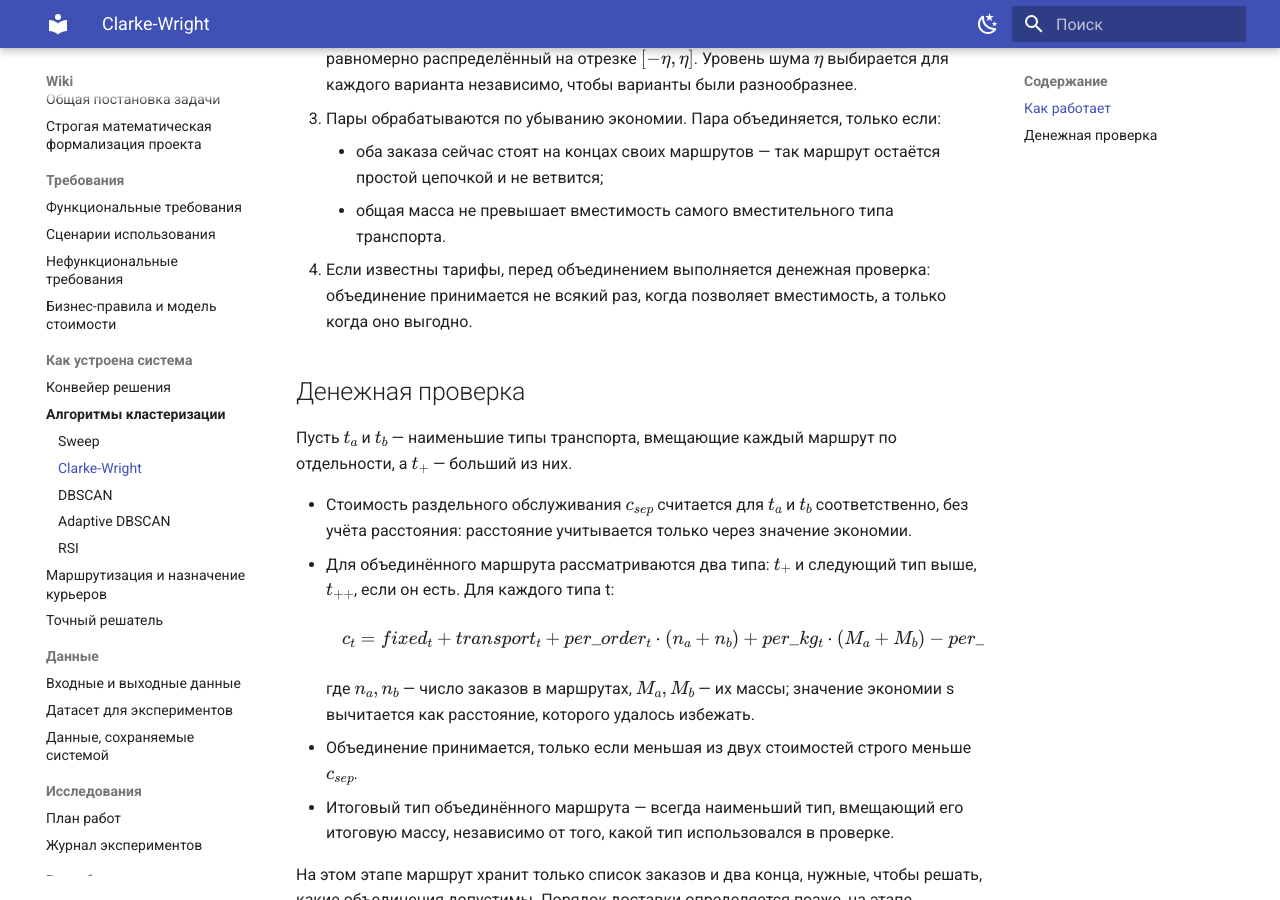
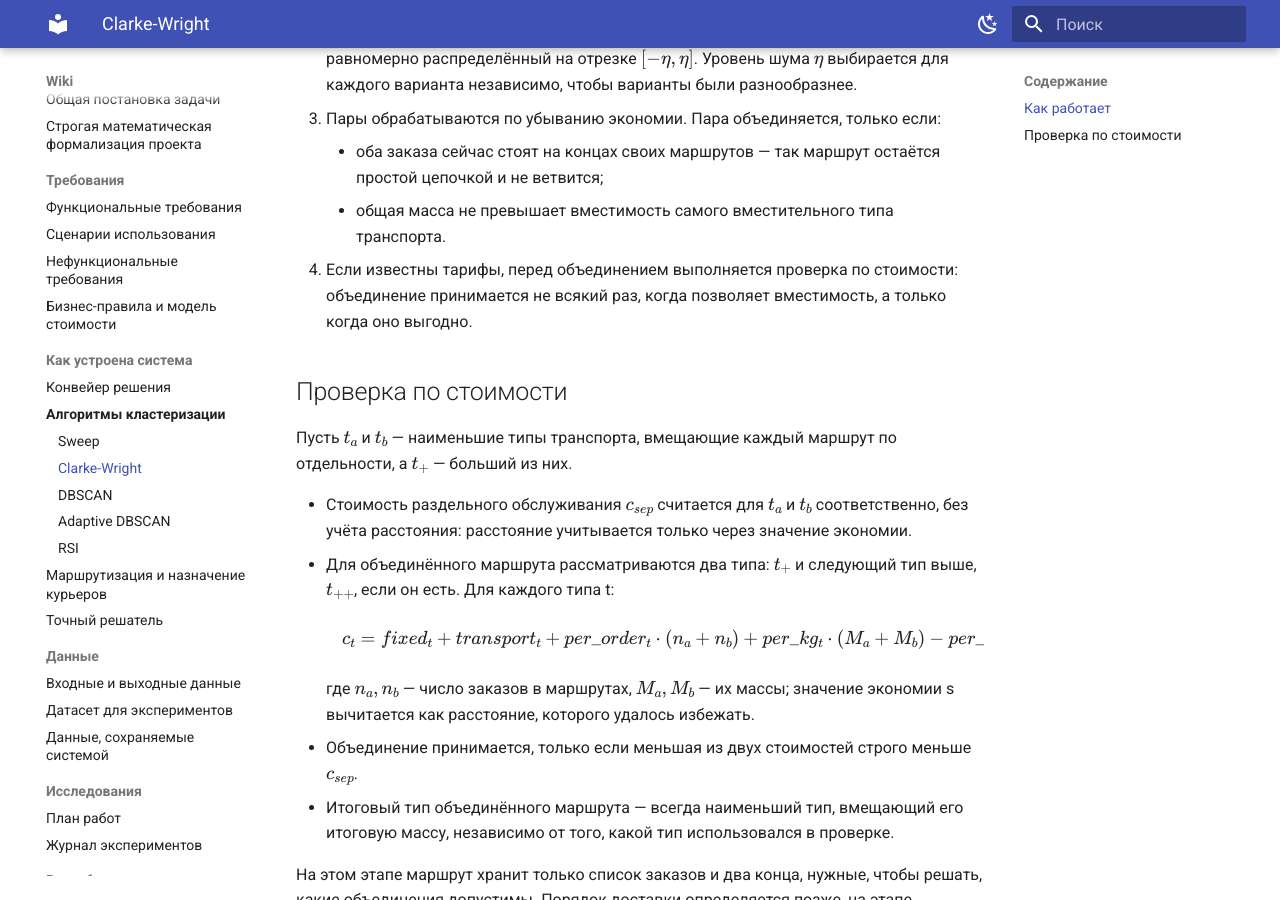
Before and after one commit to ivanovvaak/QDeepWiki, an MkDocs documentation site: the page built from docs/system/clustering/clarke-wright.md, in a window 1280 px wide and 900 px high, scrolled down 500 px. Built offline with MkDocs 1.6.1 and Material for MkDocs 9.7.7, drawn with Linux system fonts in a browser that asks for light colours.

Commit message:
Clarke-Wright: «Проверка по стоимости»

```diff
--- a/docs/system/clustering/clarke-wright.md
+++ b/docs/system/clustering/clarke-wright.md
@@ -16,9 +16,9 @@
 3. Пары обрабатываются по убыванию экономии. Пара объединяется, только если:
     - оба заказа сейчас стоят на концах своих маршрутов — так маршрут остаётся простой цепочкой и не ветвится;
     - общая масса не превышает вместимость самого вместительного типа транспорта.
-4. Если известны тарифы, перед объединением выполняется денежная проверка: объединение принимается не всякий раз, когда позволяет вместимость, а только когда оно выгодно.
+4. Если известны тарифы, перед объединением выполняется проверка по стоимости: объединение принимается не всякий раз, когда позволяет вместимость, а только когда оно выгодно.
 
-## Денежная проверка
+## Проверка по стоимости
 
 Пусть \(t_a\) и \(t_b\) — наименьшие типы транспорта, вмещающие каждый маршрут по отдельности, а \(t_+\) — больший из них.
 
```
